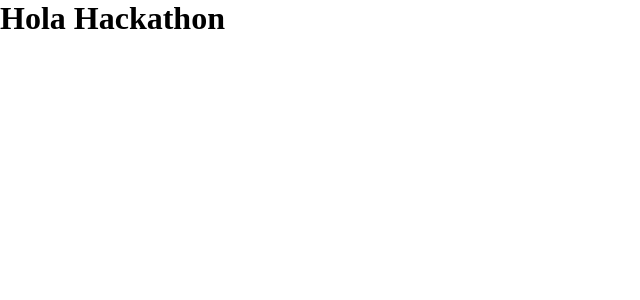
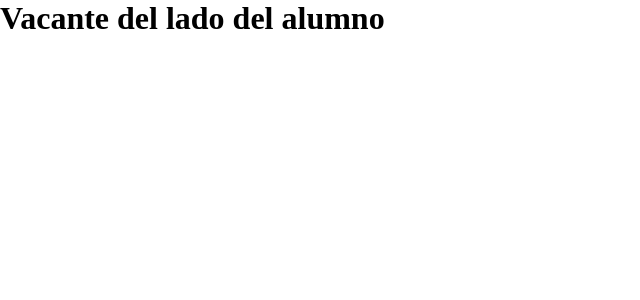
Before and after one commit to El-Guerrero-Jaguar/Frontend, a React app: page /vacancies/1 in a window 1280 px wide. Shown: the top 300 px of the page, without its empty margins (0-640 px from the left). Built offline with nearby package versions, Linux system fonts and the light colour scheme.

Commit message:
[Add] pages and routes

```diff
--- a/src/context/index.js
+++ b/src/context/index.js
@@ -5,7 +5,7 @@ const AppContext = createContext(null);
 
 export const AppContextProvider = ({ children }) => {
   const initialState = {
-    text: 'Hola Hackathon',
+    isCoach: false,
   };
 
   return (
--- /dev/null
+++ b/src/pages/Home.jsx
@@ -0,0 +1,12 @@
+import React from 'react';
+import { useAppContext } from '../context';
+
+const Home = () => {
+  const [{ isCoach }] = useAppContext();
+
+  return (
+    <h1>{isCoach ? 'Home coach' : 'Home Alumn'}</h1>
+  );
+};
+
+export default Home;
--- /dev/null
+++ b/src/pages/NotFound.jsx
@@ -0,0 +1,7 @@
+import React from 'react';
+
+const NotFound = () => (
+  <h1>Not found</h1>
+);
+
+export default NotFound;
--- /dev/null
+++ b/src/pages/VacanciesApplied.jsx
@@ -0,0 +1,12 @@
+import React from 'react';
+import { useAppContext } from '../context';
+
+const VacanciesApplied = () => {
+  const [{ isCoach }] = useAppContext();
+
+  return (
+    <h1>{ isCoach ? 'Vacantes del lado del coach' : 'Vacantes del lado del alumno'}</h1>
+  );
+};
+
+export default VacanciesApplied;
--- /dev/null
+++ b/src/pages/Vacant.jsx
@@ -0,0 +1,12 @@
+import React from 'react';
+import { useAppContext } from '../context';
+
+const Vacant = () => {
+  const [{ isCoach }] = useAppContext();
+
+  return (
+    <h1>{isCoach ? 'Vacante del lado del coach' : 'Vacante del lado del alumno'}</h1>
+  );
+};
+
+export default Vacant;
--- /dev/null
+++ b/src/pages/VacantStatus.jsx
@@ -0,0 +1,12 @@
+import React from 'react';
+import { useAppContext } from '../context';
+
+const VacantStatus = () => {
+  const [{ isCoach }] = useAppContext();
+
+  return (
+    <h1>{isCoach ? 'Estado de la vacante del lado del coach' : 'Estado de la vacante del lado del alumno'}</h1>
+  );
+};
+
+export default VacantStatus;
--- a/src/routes/App.jsx
+++ b/src/routes/App.jsx
@@ -1,14 +1,24 @@
 import React from 'react';
-import { useAppContext } from '../context';
+import { BrowserRouter, Switch, Route } from 'react-router-dom';
 
 import '../assets/styles/main.scss';
 
-const App = () => {
-  const [state] = useAppContext();
+import Home from '../pages/Home';
+import Vacant from '../pages/Vacant';
+import VacanciesApplied from '../pages/VacanciesApplied';
+import VacantStatus from '../pages/VacantStatus';
+import NotFound from '../pages/NotFound';
 
-  return (
-    <h1>{state.text}</h1>
-  );
-};
+const App = () => (
+  <BrowserRouter>
+    <Switch>
+      <Route exact path="/" component={Home} />
+      <Route exact path="/vacancies/applied/" component={VacanciesApplied} />
+      <Route exact path="/vacancies/:id" component={Vacant} />
+      <Route exact path="/vacancies/applied/:id" component={VacantStatus} />
+      <Route component={NotFound} />
+    </Switch>
+  </BrowserRouter>
+);
 
 export default App;
```
